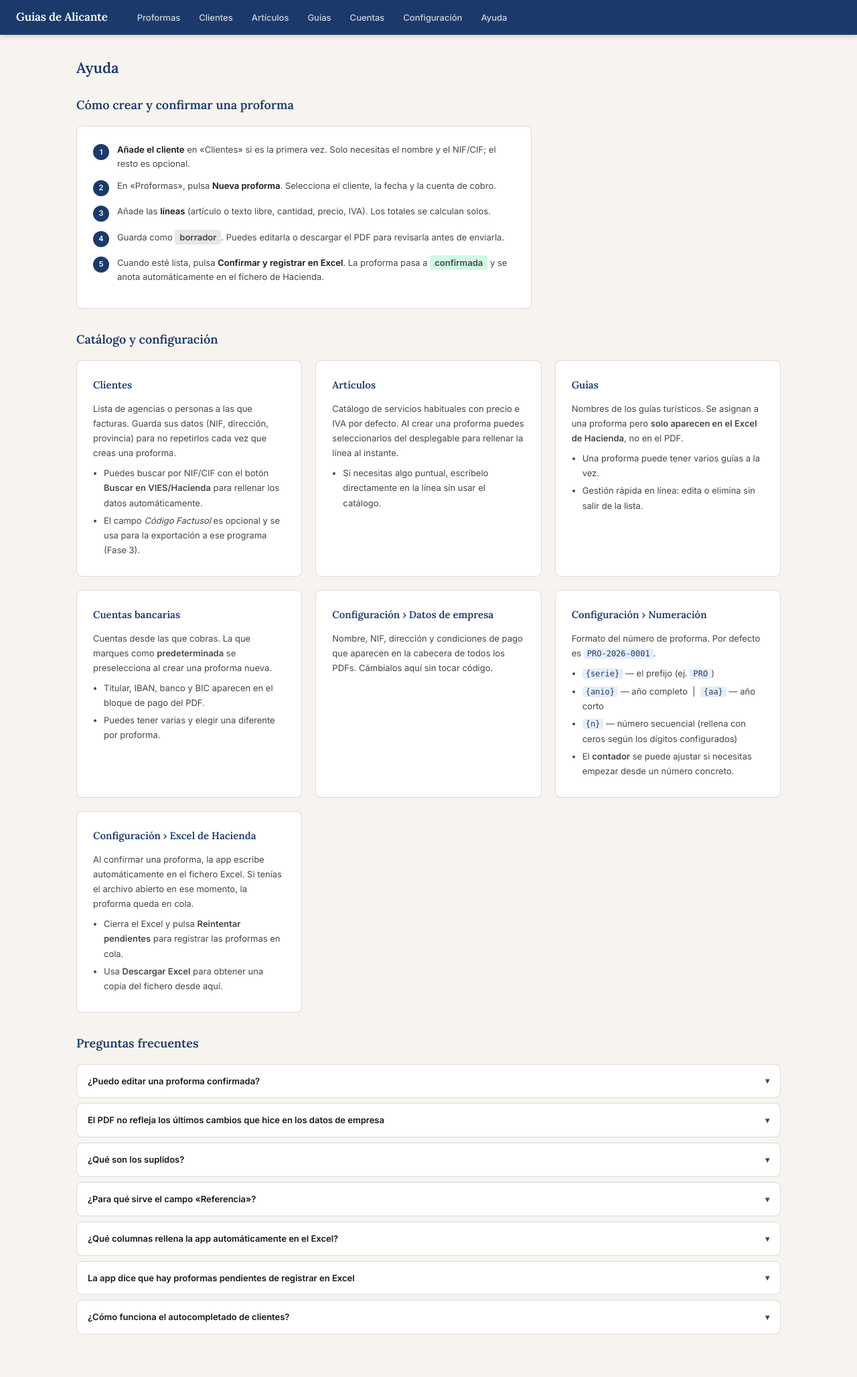
After one commit to GuillermoAlbert/proforma-processor, a Flask app: template src/templates/ayuda.html in a window 1280 px wide. The commit adds this page. Shown: the whole page at 67% size. Run offline with Flask 3, Linux system fonts and the light colour scheme; the template is opened without the code that fills it, so the values that code supplies are empty.

Commit message:
feat: página de Ayuda con flujo, catálogo y FAQ
Añade /ayuda con guía paso a paso para crear proformas, tarjetas explicativas de cada sección (clientes, artículos, guías, cuentas, configuración) y FAQ desplegable con 7 preguntas frecuentes. Enlace activo en el nav.

Co-Authored-By: Claude Sonnet 4.6 <noreply@anthropic.com>

```diff
--- a/src/app.py
+++ b/src/app.py
@@ -975,6 +975,12 @@ def config_numeracion():
     )
 
 
+@app.route('/ayuda')
+@require_auth
+def ayuda():
+    return render_template('ayuda.html')
+
+
 if __name__ == '__main__':
     init_db()
     excel.drain_pending()  # registra en el Excel cualquier proforma que quedara en cola
--- /dev/null
+++ b/src/templates/ayuda.html
@@ -0,0 +1,285 @@
+{% extends "base.html" %}
+{% block title %}Ayuda{% endblock %}
+
+{% block content %}
+<style>
+  .help-grid {
+    display: grid;
+    grid-template-columns: repeat(auto-fill, minmax(300px, 1fr));
+    gap: 20px;
+    margin-bottom: 32px;
+  }
+  .help-card {
+    background: #fff;
+    border-radius: var(--radius);
+    border: 1px solid var(--hairline);
+    padding: 24px;
+  }
+  .help-card h2 {
+    font-family: var(--font-head);
+    font-size: 15px;
+    color: var(--navy);
+    margin: 0 0 12px;
+    display: flex;
+    align-items: center;
+    gap: 8px;
+  }
+  .help-card p, .help-card li {
+    font-size: 13px;
+    color: var(--stone);
+    line-height: 1.7;
+  }
+  .help-card ul {
+    margin: 8px 0 0 16px;
+  }
+  .help-card li { margin-bottom: 4px; }
+
+  .steps {
+    counter-reset: step;
+    list-style: none;
+    margin: 0;
+    padding: 0;
+  }
+  .steps li {
+    counter-increment: step;
+    display: flex;
+    gap: 12px;
+    align-items: flex-start;
+    margin-bottom: 12px;
+  }
+  .steps li::before {
+    content: counter(step);
+    display: flex;
+    align-items: center;
+    justify-content: center;
+    min-width: 24px;
+    height: 24px;
+    background: var(--navy);
+    color: #fff;
+    border-radius: 50%;
+    font-size: 11px;
+    font-weight: 700;
+    flex-shrink: 0;
+    margin-top: 2px;
+  }
+  .steps li span { font-size: 13px; color: var(--stone); line-height: 1.6; }
+  .steps li strong { color: var(--ink); }
+
+  .faq { margin-bottom: 32px; }
+  .faq h2 {
+    font-family: var(--font-head);
+    font-size: 18px;
+    color: var(--navy);
+    margin: 0 0 16px;
+  }
+  details {
+    border: 1px solid var(--hairline);
+    border-radius: var(--radius);
+    background: #fff;
+    margin-bottom: 8px;
+    overflow: hidden;
+  }
+  summary {
+    padding: 14px 16px;
+    font-size: 13px;
+    font-weight: 600;
+    color: var(--ink);
+    cursor: pointer;
+    list-style: none;
+    display: flex;
+    justify-content: space-between;
+    align-items: center;
+    gap: 12px;
+  }
+  summary::-webkit-details-marker { display: none; }
+  summary::after {
+    content: '▾';
+    font-size: 12px;
+    color: var(--stone);
+    transition: transform 0.15s;
+    flex-shrink: 0;
+  }
+  details[open] summary::after { transform: rotate(-180deg); }
+  details[open] summary { border-bottom: 1px solid var(--hairline); }
+  .faq-body {
+    padding: 14px 16px;
+    font-size: 13px;
+    color: var(--stone);
+    line-height: 1.7;
+  }
+  .faq-body p { margin-bottom: 8px; }
+  .faq-body p:last-child { margin-bottom: 0; }
+  .faq-body ul { margin: 6px 0 0 16px; }
+  .faq-body li { margin-bottom: 4px; }
+  code {
+    background: var(--navy-pale);
+    color: var(--navy);
+    padding: 1px 5px;
+    border-radius: 3px;
+    font-size: 12px;
+  }
+  .badge-inline {
+    display: inline-block;
+    padding: 1px 7px;
+    border-radius: 4px;
+    font-size: 11px;
+    font-weight: 600;
+  }
+  .b-borrador   { background: #E5E7EB; color: #374151; }
+  .b-confirmada { background: #D1FAE5; color: #065F46; }
+  .section-title {
+    font-family: var(--font-head);
+    font-size: 18px;
+    color: var(--navy);
+    margin: 0 0 16px;
+  }
+</style>
+
+<div class="page-header">
+  <h1>Ayuda</h1>
+</div>
+
+<!-- Flujo básico -->
+<h2 class="section-title">Cómo crear y confirmar una proforma</h2>
+<div class="help-card" style="max-width:680px; margin-bottom:32px;">
+  <ol class="steps">
+    <li><span><strong>Añade el cliente</strong> en «Clientes» si es la primera vez. Solo necesitas el nombre y el NIF/CIF; el resto es opcional.</span></li>
+    <li><span>En «Proformas», pulsa <strong>Nueva proforma</strong>. Selecciona el cliente, la fecha y la cuenta de cobro.</span></li>
+    <li><span>Añade las <strong>líneas</strong> (artículo o texto libre, cantidad, precio, IVA). Los totales se calculan solos.</span></li>
+    <li><span>Guarda como <span class="badge-inline b-borrador">borrador</span>. Puedes editarla o descargar el PDF para revisarla antes de enviarla.</span></li>
+    <li><span>Cuando esté lista, pulsa <strong>Confirmar y registrar en Excel</strong>. La proforma pasa a <span class="badge-inline b-confirmada">confirmada</span> y se anota automáticamente en el fichero de Hacienda.</span></li>
+  </ol>
+</div>
+
+<!-- Tarjetas de secciones -->
+<h2 class="section-title">Catálogo y configuración</h2>
+<div class="help-grid">
+
+  <div class="help-card">
+    <h2>Clientes</h2>
+    <p>Lista de agencias o personas a las que facturas. Guarda sus datos (NIF, dirección, provincia) para no repetirlos cada vez que creas una proforma.</p>
+    <ul>
+      <li>Puedes buscar por NIF/CIF con el botón <strong>Buscar en VIES/Hacienda</strong> para rellenar los datos automáticamente.</li>
+      <li>El campo <em>Código Factusol</em> es opcional y se usa para la exportación a ese programa (Fase 3).</li>
+    </ul>
+  </div>
+
+  <div class="help-card">
+    <h2>Artículos</h2>
+    <p>Catálogo de servicios habituales con precio e IVA por defecto. Al crear una proforma puedes seleccionarlos del desplegable para rellenar la línea al instante.</p>
+    <ul>
+      <li>Si necesitas algo puntual, escríbelo directamente en la línea sin usar el catálogo.</li>
+    </ul>
+  </div>
+
+  <div class="help-card">
+    <h2>Guías</h2>
+    <p>Nombres de los guías turísticos. Se asignan a una proforma pero <strong>solo aparecen en el Excel de Hacienda</strong>, no en el PDF.</p>
+    <ul>
+      <li>Una proforma puede tener varios guías a la vez.</li>
+      <li>Gestión rápida en línea: edita o elimina sin salir de la lista.</li>
+    </ul>
+  </div>
+
+  <div class="help-card">
+    <h2>Cuentas bancarias</h2>
+    <p>Cuentas desde las que cobras. La que marques como <strong>predeterminada</strong> se preselecciona al crear una proforma nueva.</p>
+    <ul>
+      <li>Titular, IBAN, banco y BIC aparecen en el bloque de pago del PDF.</li>
+      <li>Puedes tener varias y elegir una diferente por proforma.</li>
+    </ul>
+  </div>
+
+  <div class="help-card">
+    <h2>Configuración › Datos de empresa</h2>
+    <p>Nombre, NIF, dirección y condiciones de pago que aparecen en la cabecera de todos los PDFs. Cámbialos aquí sin tocar código.</p>
+  </div>
+
+  <div class="help-card">
+    <h2>Configuración › Numeración</h2>
+    <p>Formato del número de proforma. Por defecto es <code>PRO-2026-0001</code>.</p>
+    <ul>
+      <li><code>{serie}</code> — el prefijo (ej. <code>PRO</code>)</li>
+      <li><code>{anio}</code> — año completo &nbsp;|&nbsp; <code>{aa}</code> — año corto</li>
+      <li><code>{n}</code> — número secuencial (rellena con ceros según los dígitos configurados)</li>
+      <li>El <strong>contador</strong> se puede ajustar si necesitas empezar desde un número concreto.</li>
+    </ul>
+  </div>
+
+  <div class="help-card">
+    <h2>Configuración › Excel de Hacienda</h2>
+    <p>Al confirmar una proforma, la app escribe automáticamente en el fichero Excel. Si tenías el archivo abierto en ese momento, la proforma queda en cola.</p>
+    <ul>
+      <li>Cierra el Excel y pulsa <strong>Reintentar pendientes</strong> para registrar las proformas en cola.</li>
+      <li>Usa <strong>Descargar Excel</strong> para obtener una copia del fichero desde aquí.</li>
+    </ul>
+  </div>
+
+</div>
+
+<!-- FAQ -->
+<div class="faq">
+  <h2>Preguntas frecuentes</h2>
+
+  <details>
+    <summary>¿Puedo editar una proforma confirmada?</summary>
+    <div class="faq-body">
+      <p>No directamente. Una proforma <span class="badge-inline b-confirmada">confirmada</span> ya está registrada en el Excel de Hacienda, por lo que no se puede modificar desde la app.</p>
+      <p>Si necesitas corregirla, tendrás que hacer el ajuste manualmente en el Excel y crear una nueva proforma si es necesario.</p>
+    </div>
+  </details>
+
+  <details>
+    <summary>El PDF no refleja los últimos cambios que hice en los datos de empresa</summary>
+    <div class="faq-body">
+      <p>Los PDFs ya generados se guardan en disco y no se regeneran solos. Para forzar la regeneración con los datos actuales, ve a <strong>Configuración › Servicio</strong> y pulsa <strong>Reiniciar servicio</strong>. La próxima vez que descargues el PDF se generará de nuevo con los datos actualizados.</p>
+    </div>
+  </details>
+
+  <details>
+    <summary>¿Qué son los suplidos?</summary>
+    <div class="faq-body">
+      <p>Gastos que adelantas en nombre del cliente (entradas, transporte, etc.) y que no llevan IVA porque los repercutes por su importe exacto. Al crearlos en la proforma, se muestran en el PDF como una partida separada y se suman al total.</p>
+      <p>En el Excel de Hacienda se anotan en la columna de suplidos para que la fórmula de «Total + suplidos» cuadre.</p>
+    </div>
+  </details>
+
+  <details>
+    <summary>¿Para qué sirve el campo «Referencia»?</summary>
+    <div class="faq-body">
+      <p>Es un texto libre (número de expediente, nombre del grupo, código de reserva…) que aparece en el PDF justo debajo del número de proforma. Es opcional y no afecta a ningún cálculo.</p>
+    </div>
+  </details>
+
+  <details>
+    <summary>¿Qué columnas rellena la app automáticamente en el Excel?</summary>
+    <div class="faq-body">
+      <p>Al confirmar una proforma se escriben:</p>
+      <ul>
+        <li>Nº Proforma, NIF/CIF, Trimestre, Agencia, Provincia</li>
+        <li>Base imponible, IVA, Total (fórmula)</li>
+        <li>Suplidos y Total+suplidos (fórmula)</li>
+        <li>Comentarios y Guía(s)</li>
+      </ul>
+      <p>Las columnas de <strong>Fecha Factura, Cobrado y Nº Factura Factusol</strong> se rellenan a mano después.</p>
+    </div>
+  </details>
+
+  <details>
+    <summary>La app dice que hay proformas pendientes de registrar en Excel</summary>
+    <div class="faq-body">
+      <p>Ocurre cuando el fichero Excel estaba abierto en el ordenador en el momento de confirmar la proforma. La app no puede escribir en él mientras está bloqueado y guarda las proformas en una cola.</p>
+      <p><strong>Solución:</strong> cierra el Excel y ve a <strong>Configuración → Reintentar pendientes</strong>.</p>
+    </div>
+  </details>
+
+  <details>
+    <summary>¿Cómo funciona el autocompletado de clientes?</summary>
+    <div class="faq-body">
+      <p>Al introducir un NIF/CIF en el formulario de cliente, el botón <strong>Buscar</strong> consulta la base de datos europea VIES. Si el NIF está registrado y España ha autorizado la consulta, rellena el nombre y la dirección automáticamente.</p>
+      <p>Si tienes configurada la clave DeepSeek en <strong>Configuración › Integraciones</strong>, también puede rellenar campos que VIES no devuelve (como la provincia a partir del código postal).</p>
+    </div>
+  </details>
+
+</div>
+{% endblock %}
--- a/src/templates/base.html
+++ b/src/templates/base.html
@@ -277,6 +277,7 @@
     <li><a href="{{ url_for('guias_lista') }}" {% if request.endpoint and 'guia' in request.endpoint %}class="active"{% endif %}>Guías</a></li>
     <li><a href="{{ url_for('cuentas_lista') }}" {% if request.endpoint and 'cuenta' in request.endpoint %}class="active"{% endif %}>Cuentas</a></li>
     <li><a href="{{ url_for('config_index') }}" {% if request.endpoint and 'config' in request.endpoint %}class="active"{% endif %}>Configuración</a></li>
+    <li><a href="{{ url_for('ayuda') }}" {% if request.endpoint == 'ayuda' %}class="active"{% endif %}>Ayuda</a></li>
   </ul>
 </nav>
 
```
